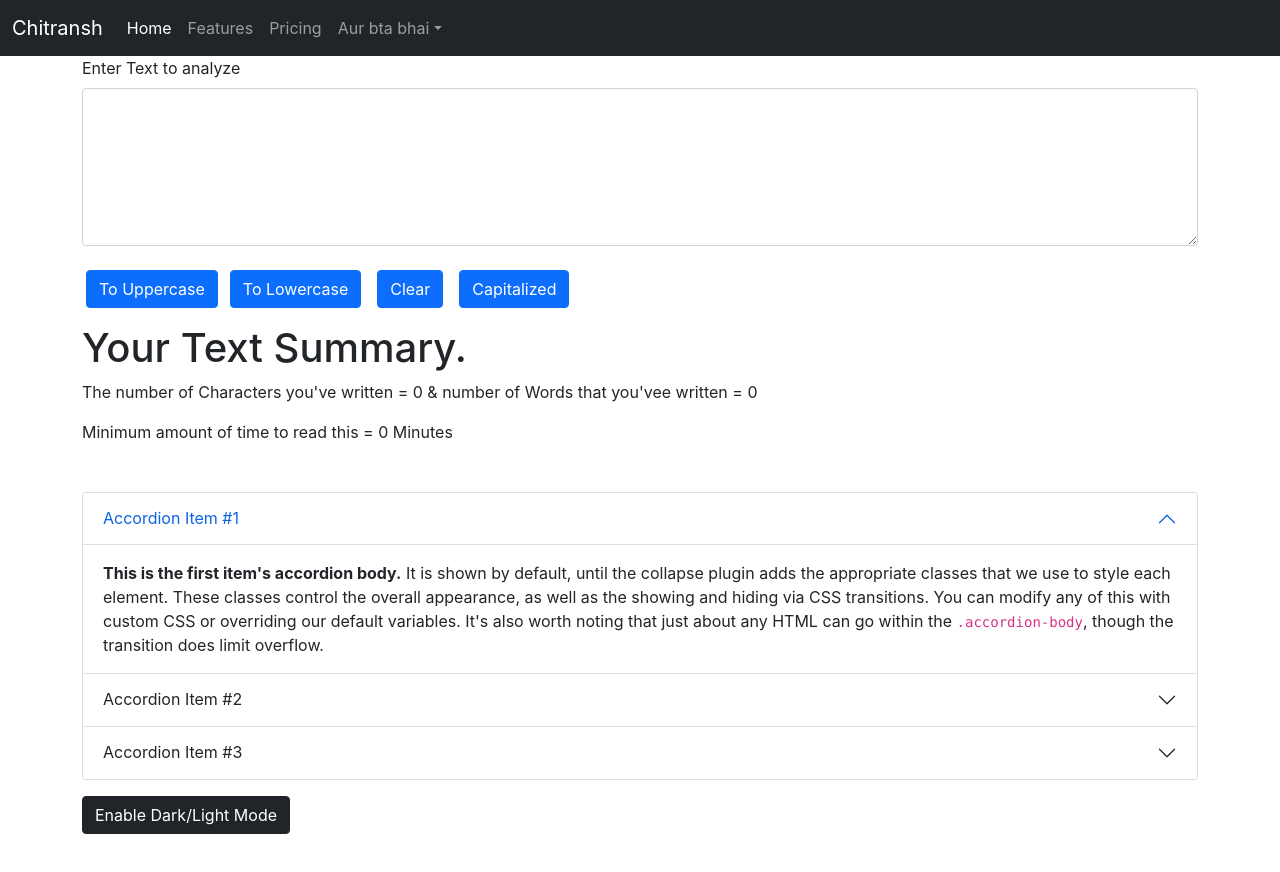
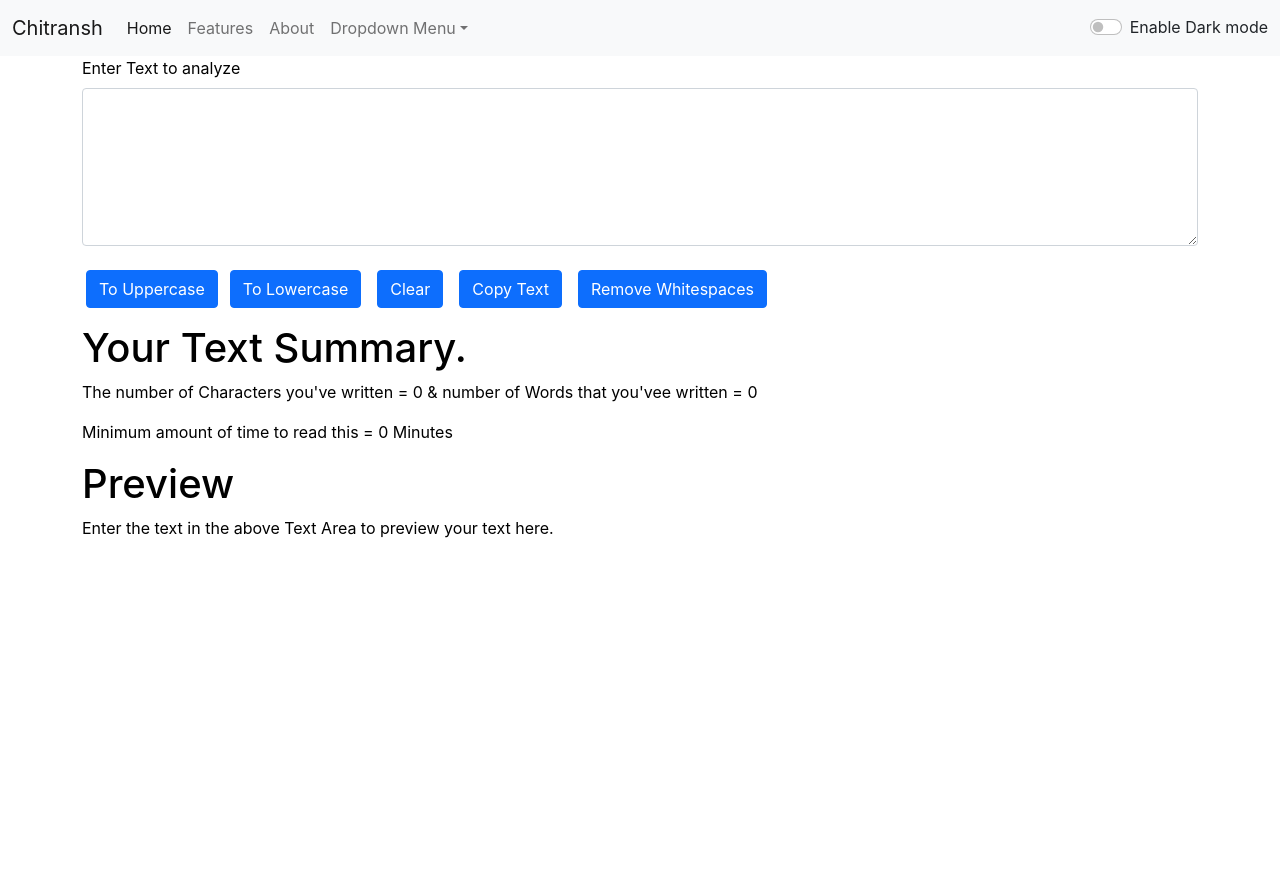
Before and after one commit to Chitransh24/reactDevlopment, a React (Create React App) app: page / in a window 1280 px wide. Shown: the top 872 px of the page. After the commit the page ends 800 px from the top, so only its background shows below. Built offline with nearby package versions, Linux system fonts and the light colour scheme.

Commit message:
Added dark mode for full site and copy text remove whitspace button

```diff
--- a/src/App.js
+++ b/src/App.js
@@ -1,13 +1,29 @@
-import About from "./components/About";
+// import About from "./components/About";
+import { useState } from "react";
 import Navbar from "./components/Navbar";
 import Textform from "./components/Textform";
 
 function App() {
+  const [mode, setMode] = useState("light");
+  const toggleMode = () => {
+    if (mode === "light") {
+      document.body.style.backgroundColor='grey';
+      setMode("dark");
+    }
+    else {
+      document.body.style.backgroundColor='white';
+      setMode("light");}
+  };
   return (
     <>
-      <Navbar title = "Chitransh" dropdown = "Aur bta bhai"/>
-      <Textform heading = "Enter Your text" text = "Enter Text to analyze"/>
-      <About/>
+      <Navbar
+        title="Chitransh"
+        dropdown="Dropdown Menu"
+        mode={mode}
+        toggleMode={toggleMode}
+      />
+      <Textform heading="Enter Your text" text="Enter Text to analyze" mode= {mode} />
+      {/* <About/> */}
     </>
   );
 }
--- a/src/components/Navbar.js
+++ b/src/components/Navbar.js
@@ -1,9 +1,11 @@
-import React from 'react'
-import PropTypes from 'prop-types'
+import React from "react";
+import PropTypes from "prop-types";
 
 export default function Navbar(props) {
   return (
-      <nav className="navbar navbar-expand-lg navbar-dark bg-dark">
+    <nav
+      className={`navbar navbar-expand-lg navbar-${props.mode} bg-${props.mode}`}
+    >
       <div className="container-fluid">
         <a className="navbar-brand" href="/">
           {props.title}
@@ -33,7 +35,7 @@ export default function Navbar(props) {
             </li>
             <li className="nav-item">
               <a className="nav-link" href="/">
-                  Pricing
+                About
               </a>
             </li>
             <li className="nav-item dropdown">
@@ -70,11 +72,24 @@ export default function Navbar(props) {
             </li>
           </ul>
         </div>
+        <div className={`form-check form-switch text-${props.mode==='light'?'dark':'light'}`}>
+          <input
+            className="form-check-input"
+            type="checkbox"
+            onClick={props.toggleMode}
+            role="switch"
+            id="flexSwitchCheckDefault"
+          />
+          <label className="form-check-label" htmlFor="flexSwitchCheckDefault">
+            Enable Dark mode
+          </label>
+        </div>
       </div>
     </nav>
-  )
+  );
 }
 
 Navbar.propTypes = {
   title: PropTypes.string,
-    dropdown : PropTypes.string}
+  dropdown: PropTypes.string,
+};
--- a/src/components/Textform.js
+++ b/src/components/Textform.js
@@ -16,19 +16,25 @@ export default function Textform(props) {
     let texty = '';
     setText(texty);
   };
-  const capitalized = () => {
-    var str='';
-    str+={text};
-    str.charAt(0).toUpperCase();
-    setText(str);
+  const copyText = () => {
+    var copy =document.getElementById("exampleFormControlTextarea1");
+    copy.select();
+    navigator.clipboard.writeText(copy.value);
+
+  console.log("hello");
+
   };
+  const removeWhiteSpace = ()=>{
+    let newText = text.split(/[ ]+/);
+    setText(newText.join(" "));
+  }
 
   const [text, setText] = useState("");
   let time = (text.split(" ").length -1) * 0.008;
   time = Math.ceil(time);
   return (
     <>
-      <div className="container">
+      <div className="container" style={{color: props.mode==='light'?'black':'white'}}>
         <div>
           <label htmlFor="exampleFormControlTextarea1" className="form-label">
             {props.text}
@@ -39,6 +45,7 @@ export default function Textform(props) {
             value={text}
             onChange={onChanged}
             rows="6"
+            style={{backgroundColor: props.mode==='dark'?'grey':'white', color: props.mode==='light'?'black':'white'}}
           ></textarea>
         </div>
         <br />
@@ -51,11 +58,14 @@ export default function Textform(props) {
         <button className="btn btn-primary mx-2" onClick={clearCase}>
           Clear
         </button>
-        <button className="btn btn-primary mx-2" onClick={capitalized}>
-        Capitalized
+        <button className="btn btn-primary mx-2" onClick={copyText}>
+        Copy Text
+        </button>
+        <button className="btn btn-primary mx-2" onClick={removeWhiteSpace}>
+        Remove Whitespaces
         </button>
       </div>
-      <div className="container my-3 ">
+      <div className="container my-3" style={{color: props.mode==='light'?'black':'white'}}>
         <h1>Your Text Summary.</h1>
         <p>
           The number of Characters you've written = {text.length} & number of
@@ -64,6 +74,10 @@ export default function Textform(props) {
         <p>
             Minimum amount of time to read this = {time} Minutes
         </p>
+        <h1>Preview</h1>
+        <p>
+          {text.length>0 ? text: "Enter the text in the above Text Area to preview your text here."}
+        </p>
       </div>
     </>
   );
```
Also changed, not shown: package.json (+7 -0 lines), 1 other file (tests, documents, lock files or other folders). Lines whose indentation alone changed are shown as unchanged.
